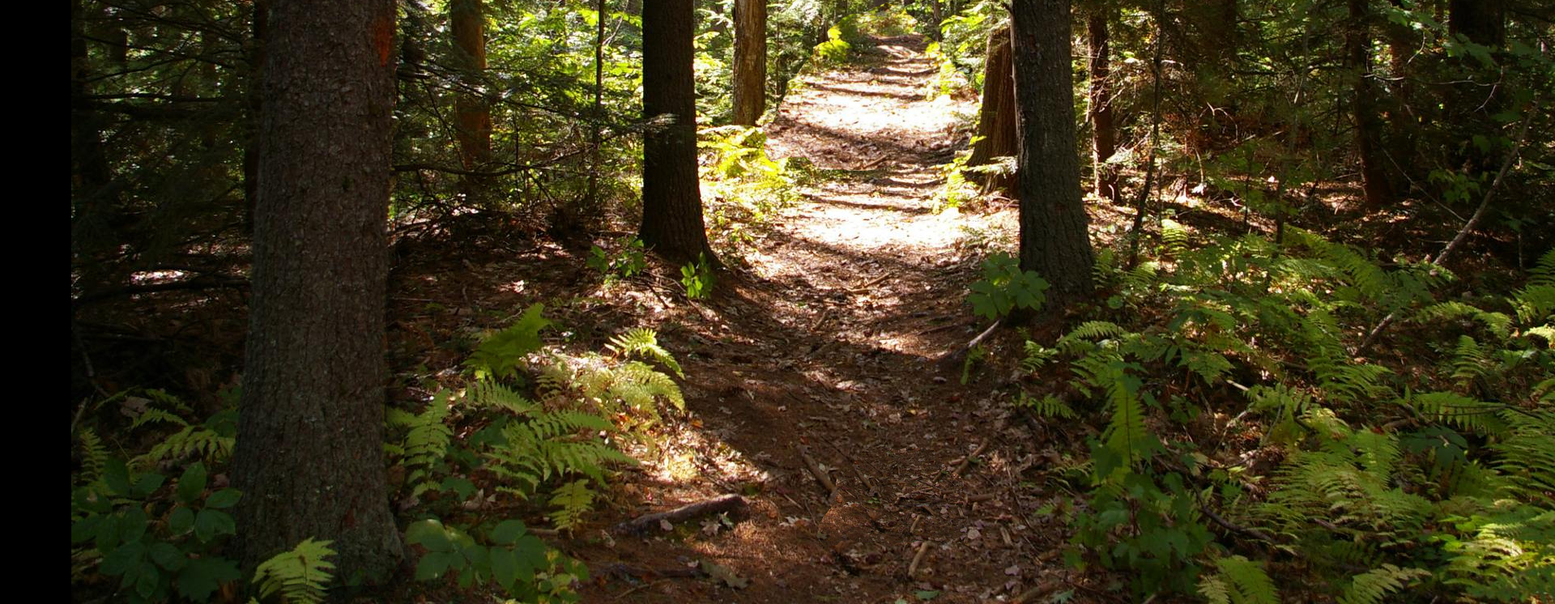
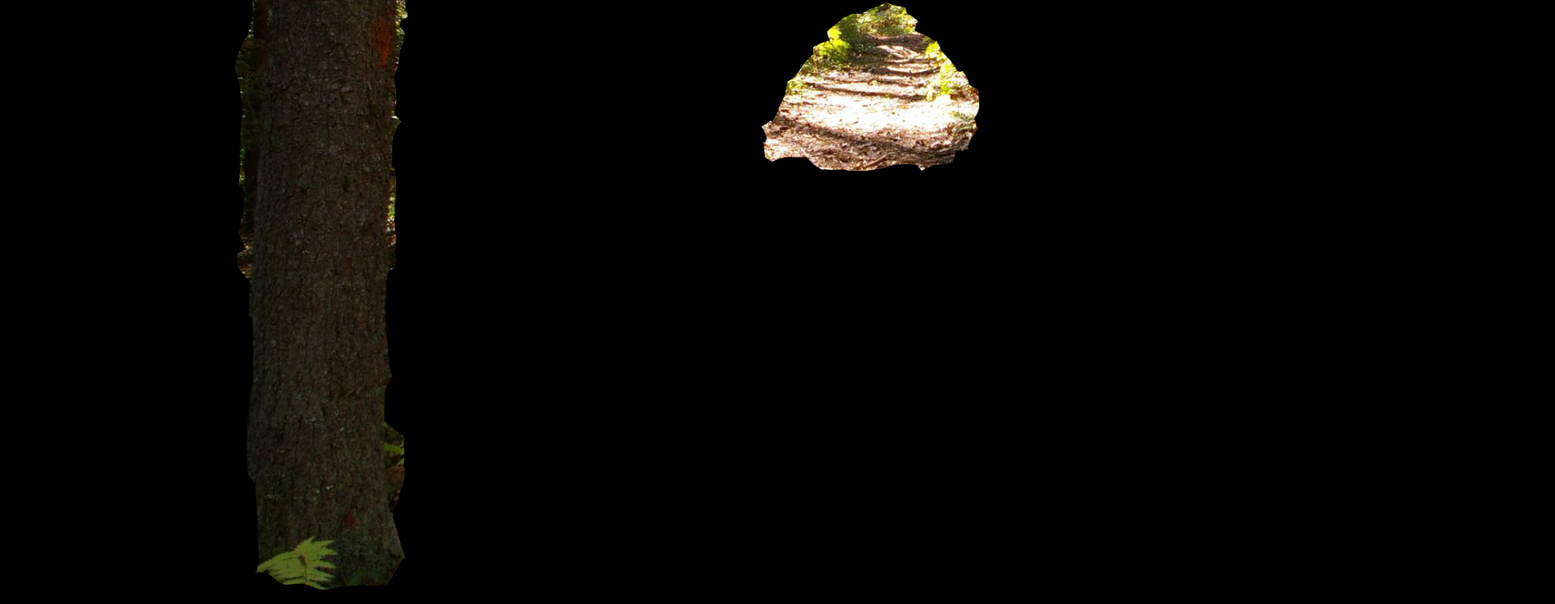
Before and after one commit to evapanesar/forest.github.io, a plain HTML site: page index.html in a window 1280 px wide. Shown: the part 792-1538 px from the top of the page at 81% size, 1920 px wide, since content can reach past the window. Drawn offline with Linux system fonts and the light colour scheme.

Commit message:
Update index.html

```diff
--- a/index.html
+++ b/index.html
@@ -10,8 +10,6 @@
     <p style="color: antiquewhite;" class="first">click to discover the forest</p>
     <a href="video page.html" target="_blank" rel="noopener noreferrer">
     <img src="ground white.png" class="ground">
-    <a href="https://jabaribellamy.wordpress.com/2015/09/30/spiritual-meaning-of-the-forest/" target="_blank" rel="noopener noreferrer">
-    <img src="forest.jpg" class="forest">
     <a href="video page 2.html" target="_blank" rel="noopener noreferrer">
     <img src="tree- front left.png" class="shadowfilter tree">
     <a href="video page 3.html" target="_blank" rel="noopener noreferrer">
```
